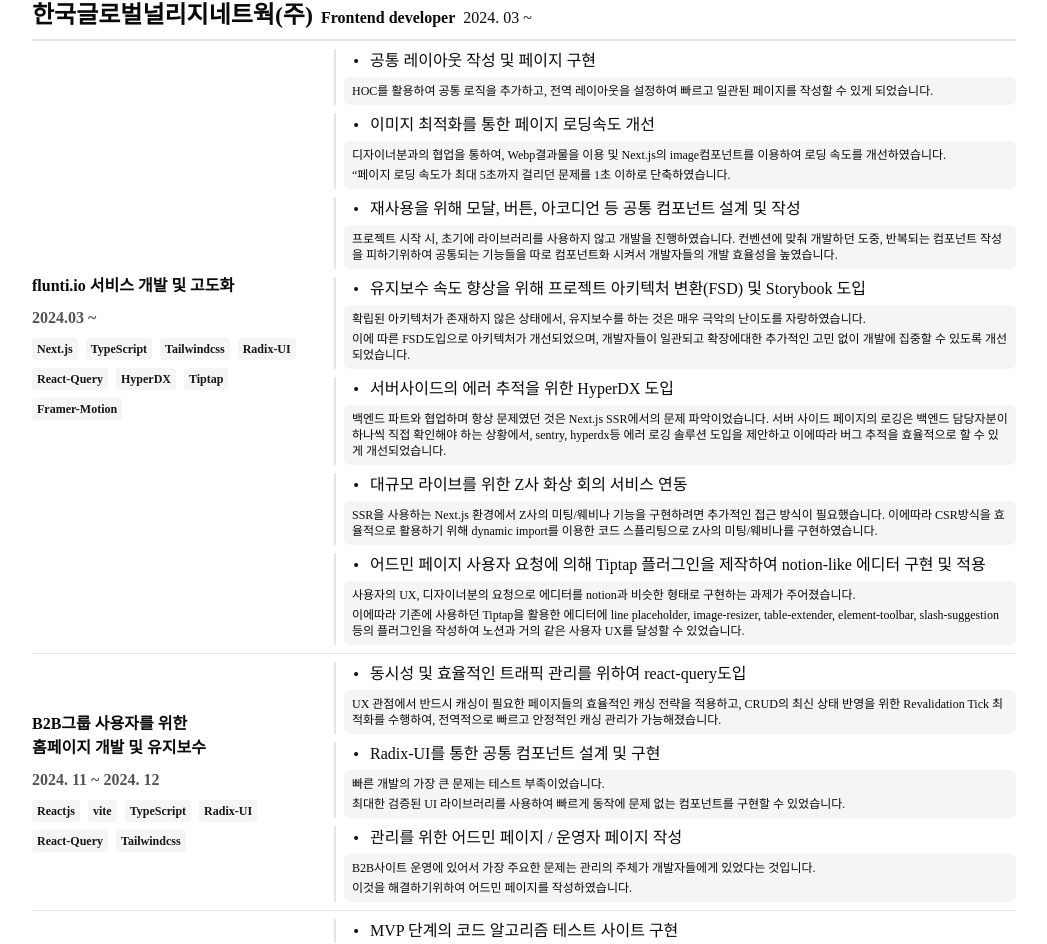
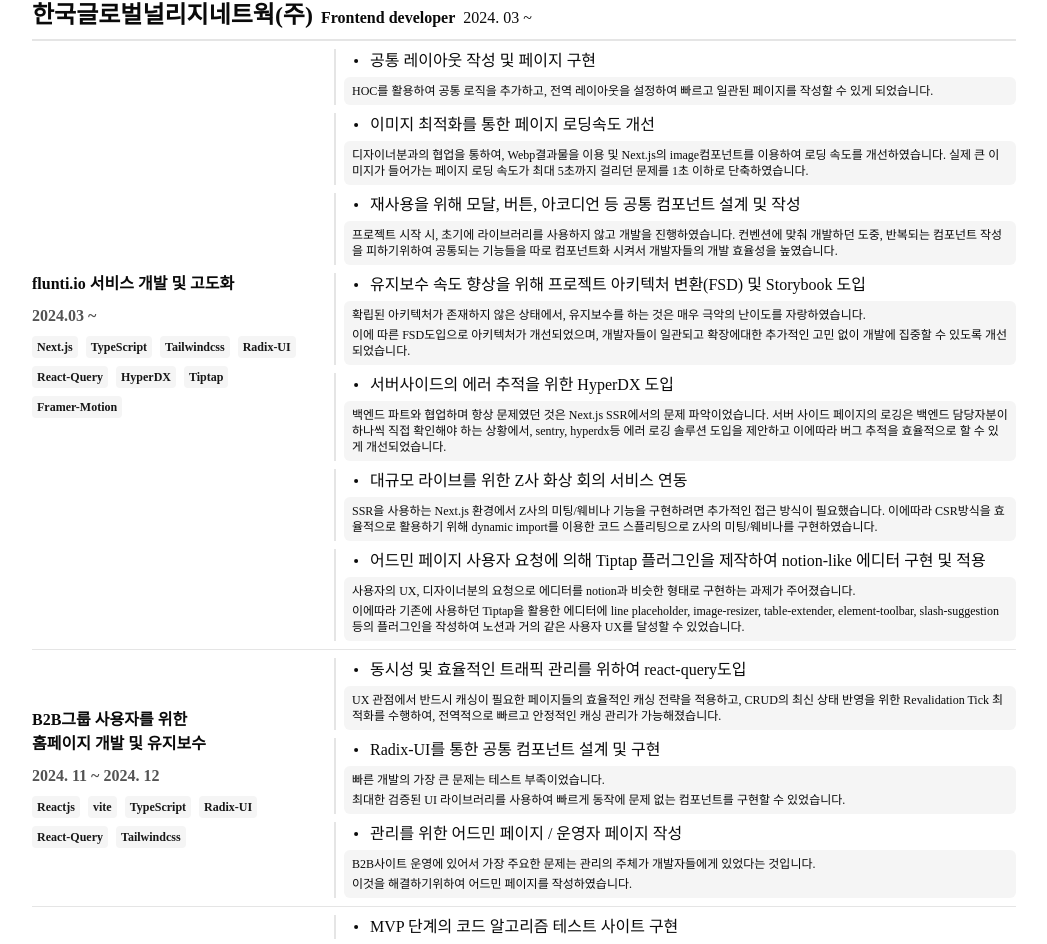
Before and after one commit to B-HS/RESUME, a Next.js app: page / in a window 1280 px wide. Shown: the part 1068-2012 px from the top of the page, without its empty margins (116-1163 px from the left). Built offline with nearby package versions, Linux system fonts and the light colour scheme.

Commit message:
Fix typo

```diff
--- a/shared/constant/history.tsx
+++ b/shared/constant/history.tsx
@@ -19,7 +19,7 @@ export const history = {
                     {
                         detail: '이미지 최적화를 통한 페이지 로딩속도 개선',
                         explaination:
-                            '디자이너분과의 협업을 통하여, Webp결과물을 이용 및 Next.js의 image컴포넌트를 이용하여 로딩 속도를 개선하였습니다.  “페이지 로딩 속도가 최대 5초까지 걸리던 문제를 1초 이하로 단축하였습니다.',
+                            '디자이너분과의 협업을 통하여, Webp결과물을 이용 및 Next.js의 image컴포넌트를 이용하여 로딩 속도를 개선하였습니다. 실제 큰 이미지가 들어가는 페이지 로딩 속도가 최대 5초까지 걸리던 문제를 1초 이하로 단축하였습니다.',
                     },
                     {
                         detail: '재사용을 위해 모달, 버튼, 아코디언 등 공통 컴포넌트 설계 및 작성',
```
